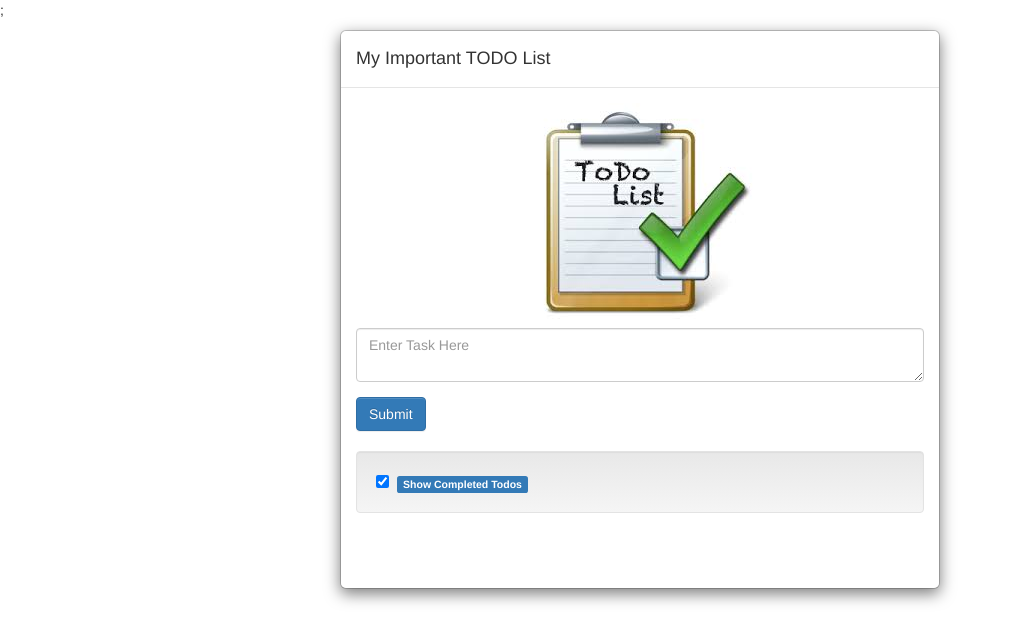
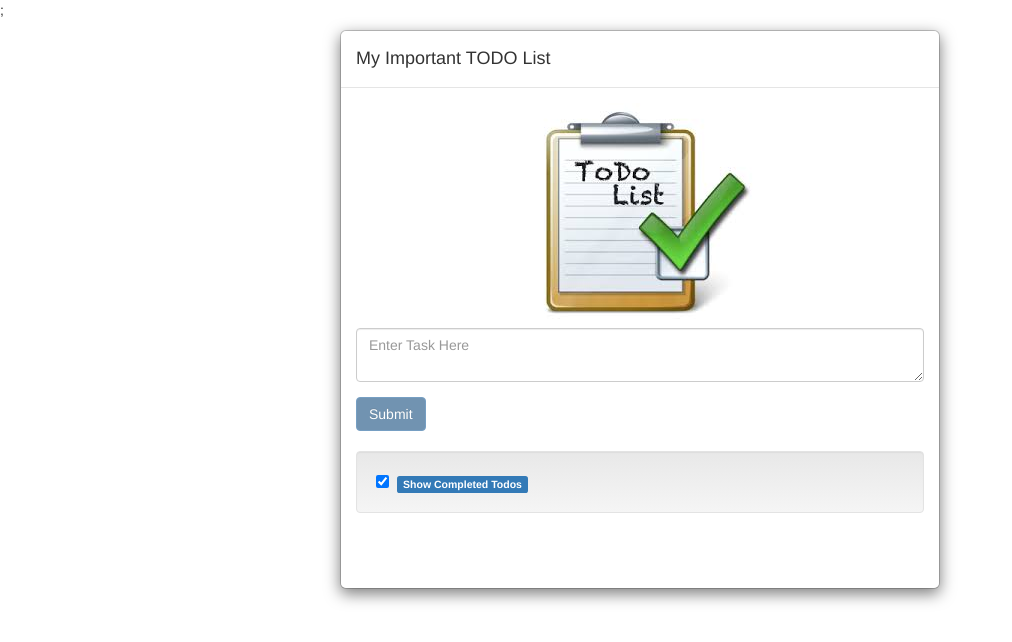
Before and after one commit to MoeCarson/ListTutorial, a React (Create React App) app: page / in a window 1280 px wide. Shown: the top 642 px of the page, without its empty margins (0-1012 px from the left). Built offline with nearby package versions, Linux system fonts and the light colour scheme.

Commit message:
Updated so that blanck tasks can not be inputted.

```diff
--- a/src/index.js
+++ b/src/index.js
@@ -5,7 +5,6 @@ import App from './components/App';
 import * as serviceWorker from './serviceWorker';
 import { Provider } from 'react-redux';
 import createStore from './store';
-//import 'bootstrap/dist/css/bootstrap.css';
 import 'bootstrap/dist/css/bootstrap-theme.css';
 import 'bootstrap/dist/css/bootstrap.min.css';
 
--- a/src/selectors.js
+++ b/src/selectors.js
@@ -5,5 +5,4 @@ export const selectTodos = state => state.Todos.todos;
 export const selectValue = state => state.createTodo.value;
 
 export const getTodos = createSelector(selectShowDone, selectTodos, (showDone, todos) => (!showDone) ? todos.filter(todo => todo.done === false) : todos);
-
-export const disableButton = createSelector(selectTodos, selectValue, (todos, value) =>   (todos.map(todo => todo.name === value).includes(true)));
+export const disableButton = createSelector(selectTodos, selectValue, (todos, value) =>   ((todos.map(todo => todo.name === value).includes(true)) || value===''));
```
